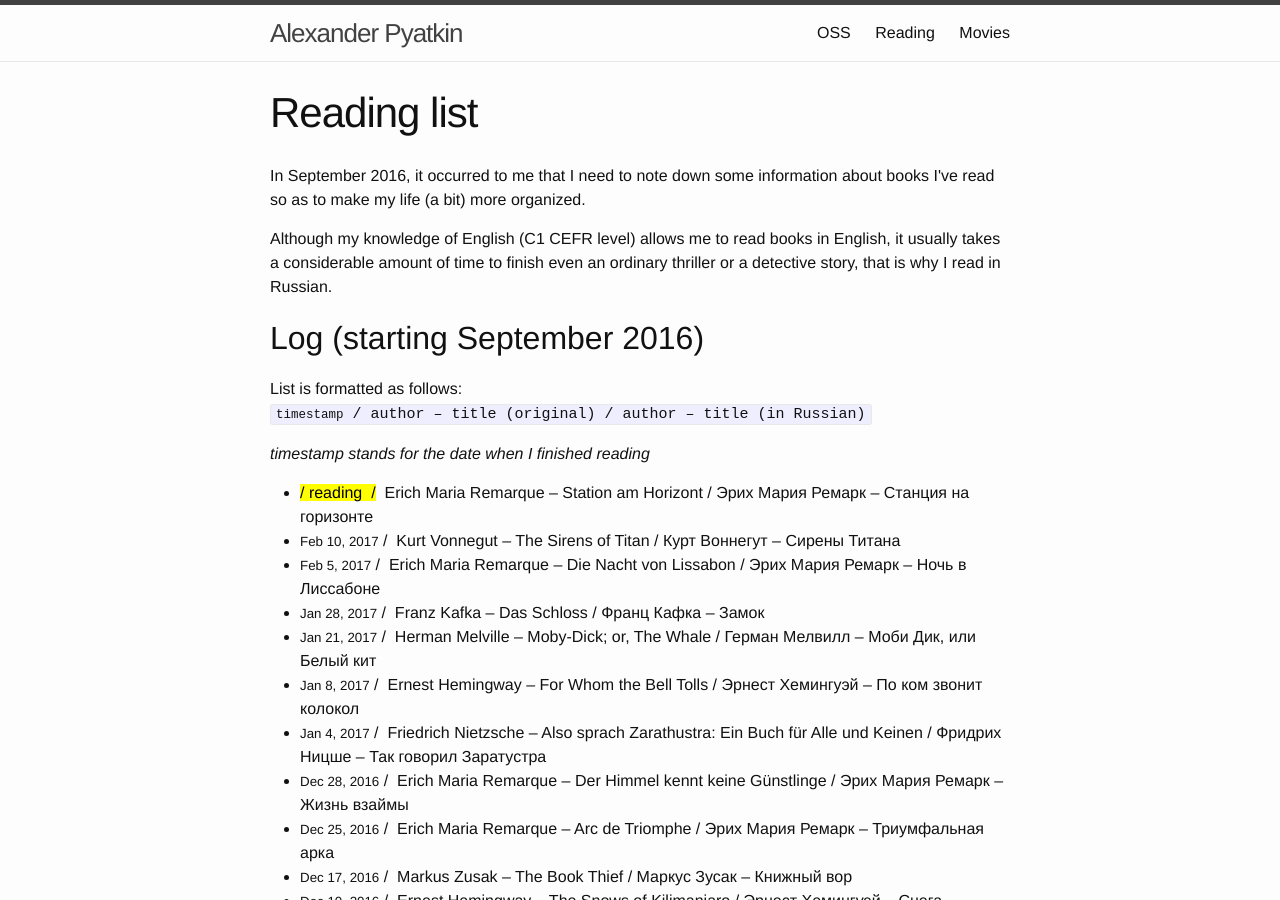
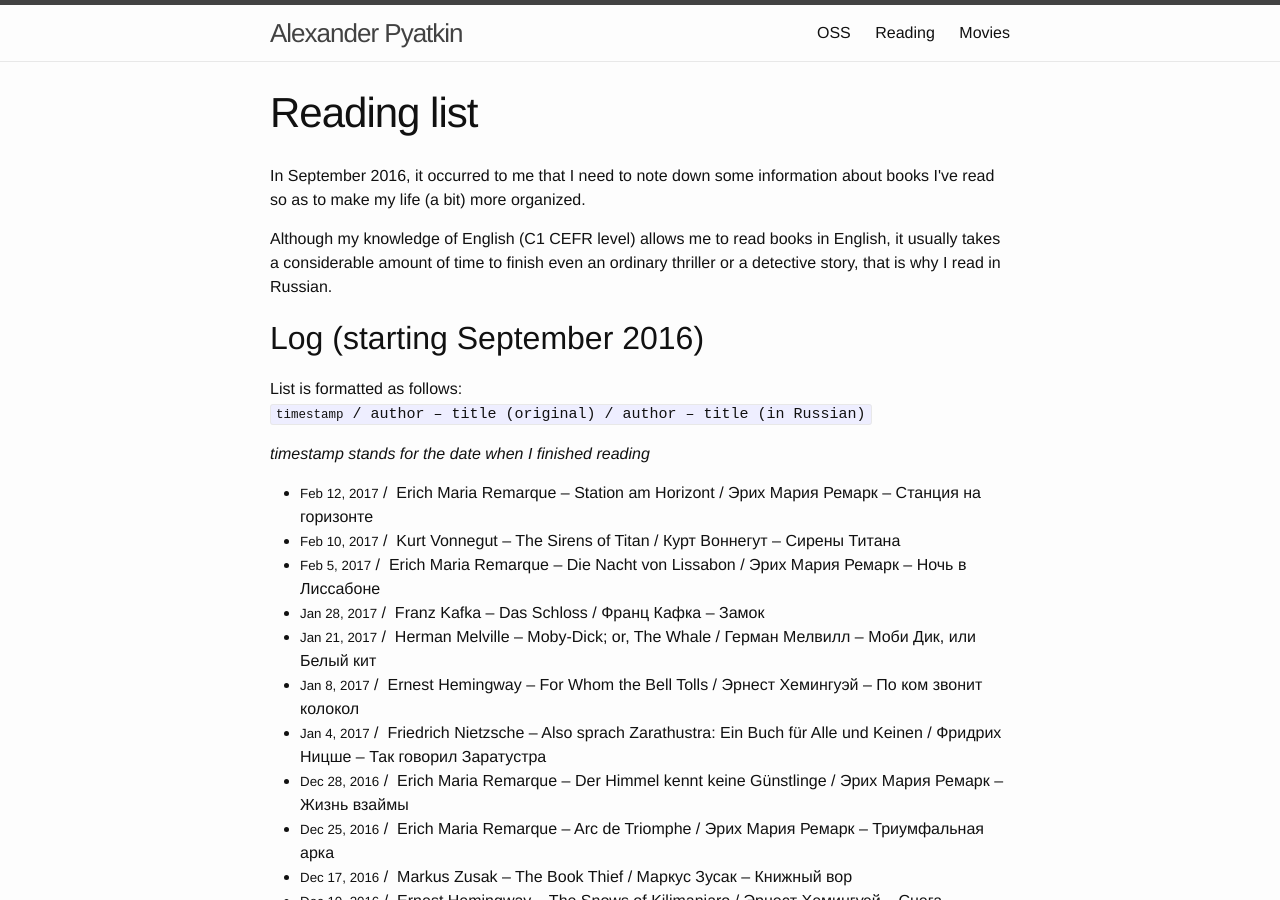
Before and after one commit to aspyatkin/personal-website, a Jekyll site: the page built from reading-list.md, in a window 1280 px wide and 900 px high. Built offline with Jekyll 4.4.1, drawn with Linux system fonts in a browser that asks for light colours.

Commit message:
Update reading list

```diff
--- a/reading-list.md
+++ b/reading-list.md
@@ -5,7 +5,7 @@ short_title: Reading
 permalink: /reading-list/
 top_ndx: 2
 log_list:
-  - reading: yes
+  - date: 'Feb 12, 2017'
     original:
       author: 'Erich Maria Remarque'
       title: 'Station am Horizont'
```
